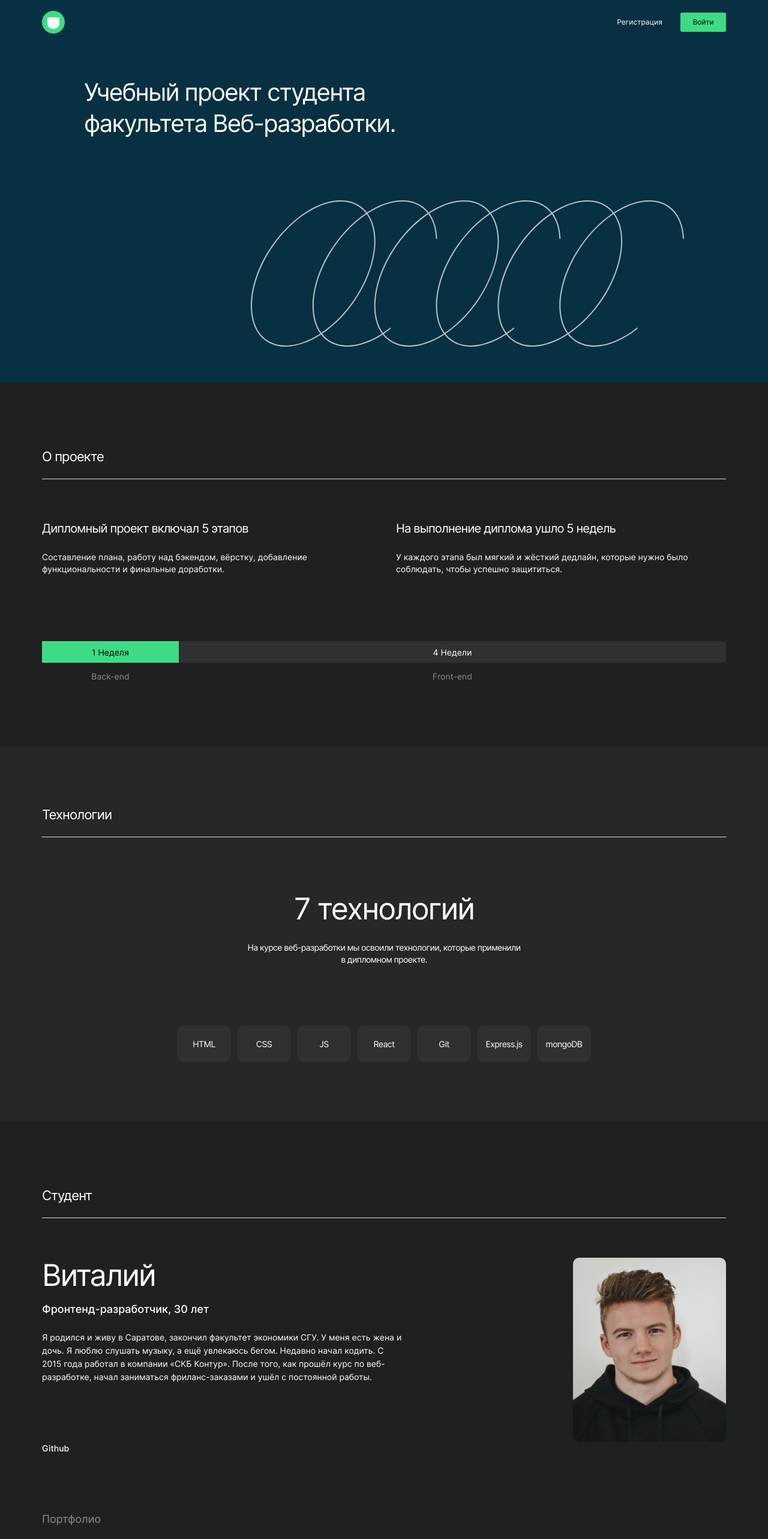
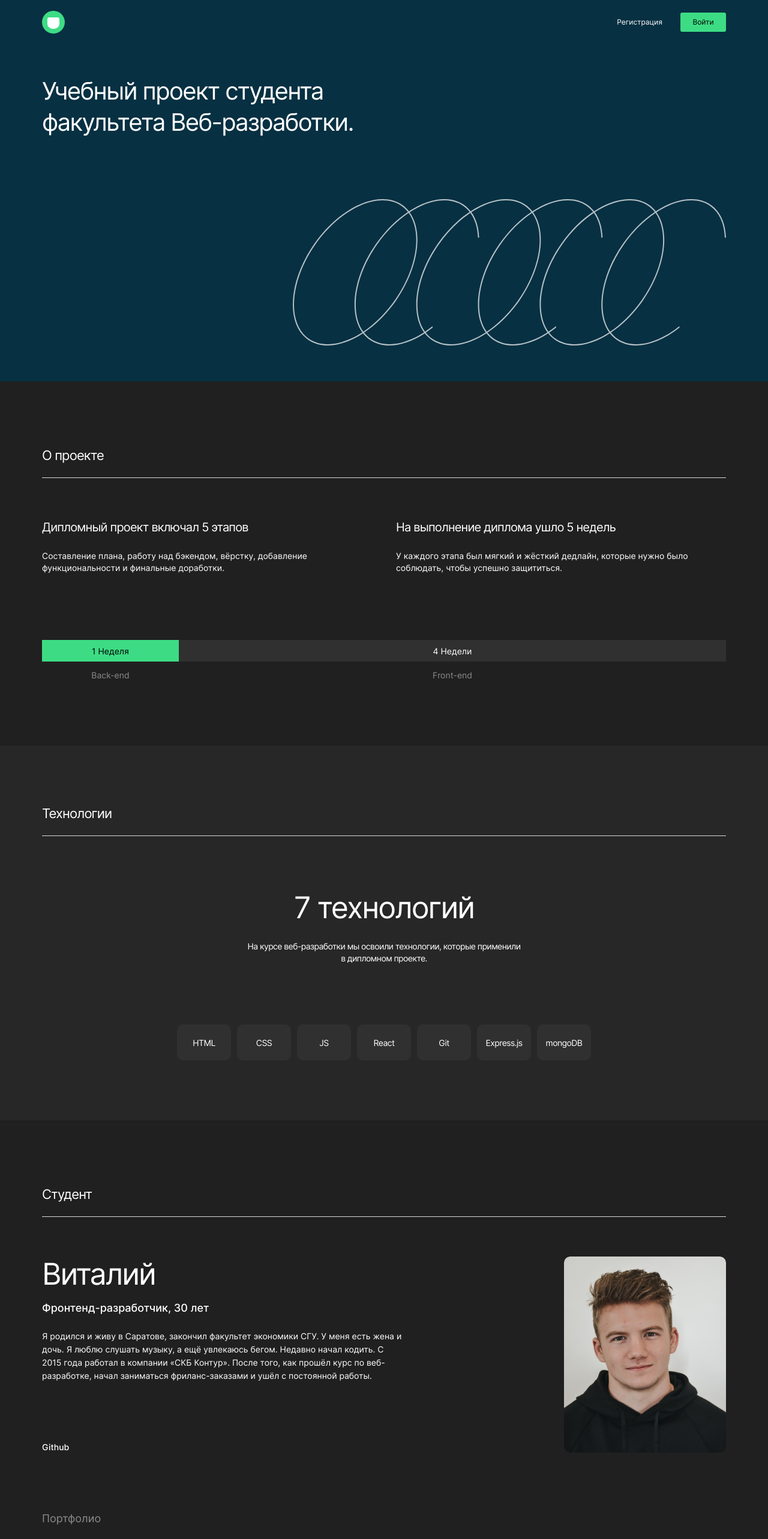
Before and after one commit to efshchogolev/movies-explorer-frontend, a React (Create React App) app: page / in a window 1280 px wide. Shown: the top 2566 px of the page at 60% size. Built offline with nearby package versions, Linux system fonts and the light colour scheme.

Commit message:
fix: исправить лэндинг

```diff
--- a/src/components/AboutMe/AboutMe.css
+++ b/src/components/AboutMe/AboutMe.css
@@ -70,8 +70,8 @@
 }
 
 .about__photo {
-  max-width: 255px;
+  max-width: 270px;
   border-radius: 10px;
-  max-height: 307px;
+  max-height: 327px;
   width: 100%;
 }
--- a/src/components/Promo/Promo.css
+++ b/src/components/Promo/Promo.css
@@ -2,7 +2,7 @@
   display: flex;
   flex-direction: column;
   background-color: #073042;
-  padding: 50px 0 60px 0;
+  padding: 48px 0 60px 0;
 }
 
 .promo__container {
@@ -19,12 +19,12 @@
   line-height: 52px;
   max-width: 626px;
   color: #fff;
-  margin: 0 0 0 70px;
+  margin: 0;
   letter-spacing: -0.04em;
 }
 
 .promo__image {
   max-width: 722px;
   align-self: flex-end;
-  margin: 102px 70px 0 0;
+  margin: 102px 0 0 0;
 }
```
